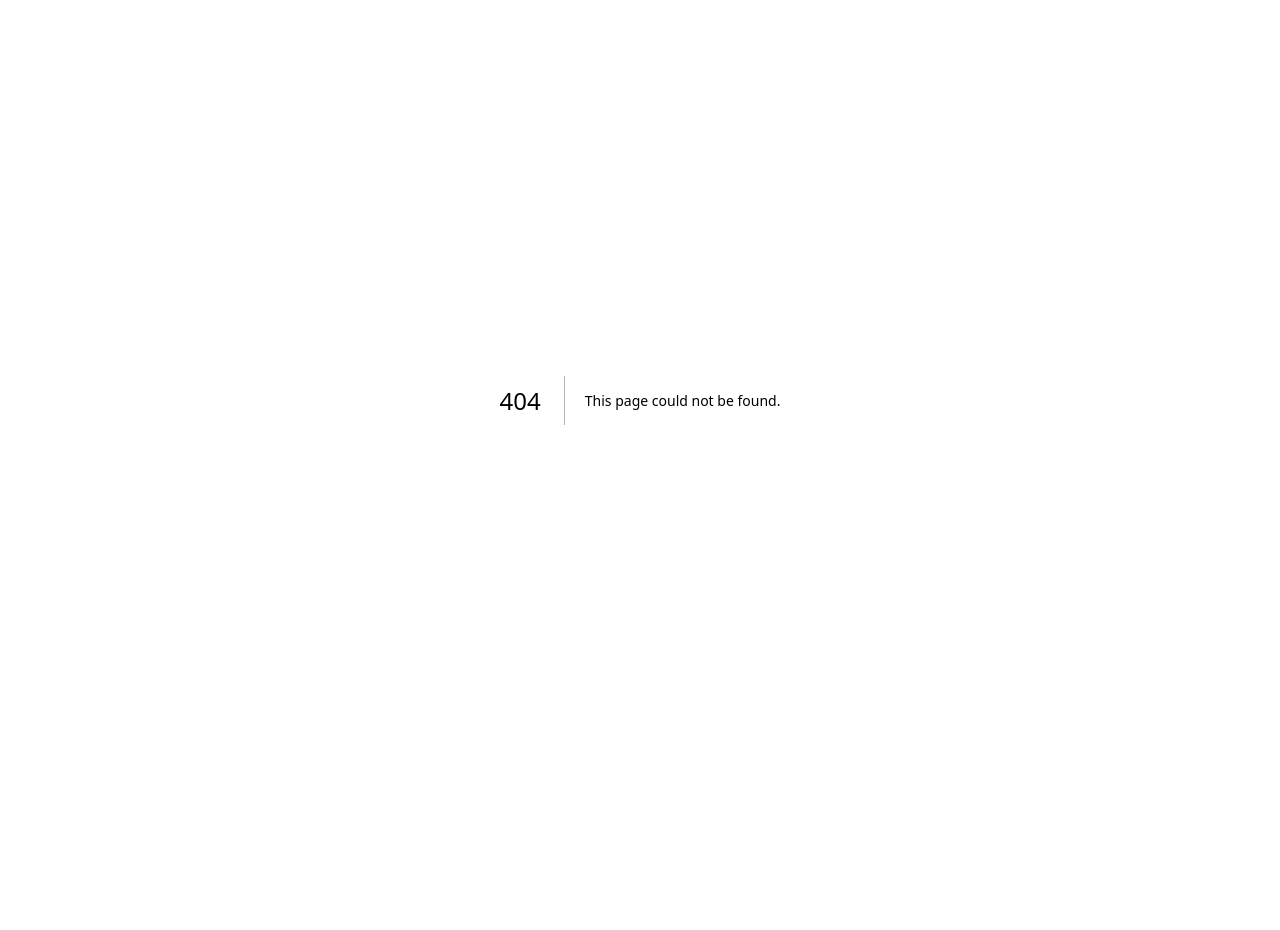
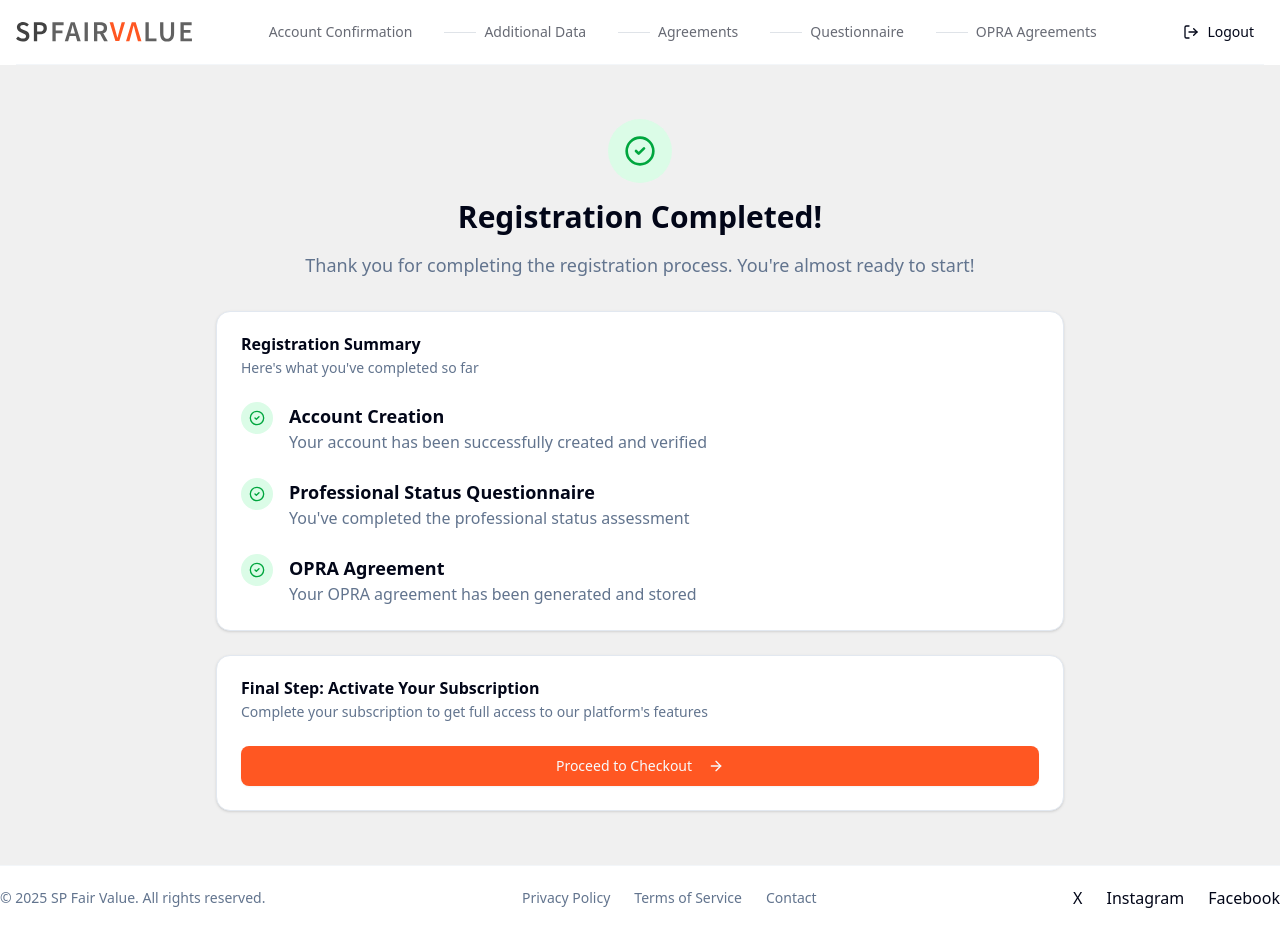
Before and after one commit to vito8916/spfv, a Next.js app: page /registration-completed in a window 1280 px wide. Before the commit this address had no page. Before the commit the page ends 800 px from the top, so only its background shows below. Built offline with nearby package versions, Linux system fonts and the light colour scheme; no server answers.

Commit message:
feat: Refactor account confirmation page to initialize registration progress and handle errors; add new registration completed page with checkout functionality and PDF download option

```diff
--- a/app/(registration-flow)/(routes)/account-confirmation/page.tsx
+++ b/app/(registration-flow)/(routes)/account-confirmation/page.tsx
@@ -9,6 +9,8 @@ import { Label } from "@/components/ui/label";
 import { PricingSkeleton } from '@/components/skeletons/pricing-skeleton';
 import { useRouter } from 'next/navigation';
 import { updateRegistrationProgress } from '@/app/actions/registration';
+import { toast } from 'sonner';
+
 type Plan = {
     id: string;
     name: string;
@@ -27,10 +29,15 @@ const AccountConfirmationPage = () => {
     const [error, setError] = useState<string | null>(null);
 
     useEffect(() => {
-        const fetchPlans = async () => {
+        const initializePage = async () => {
             try {
                 setIsLoading(true);
                 setError(null);
+
+                // Initialize registration progress
+                await updateRegistrationProgress('account_confirmation');
+
+                // Fetch plans
                 const response = await fetch('/api/stripe/subscription-plans');
 
                 if (!response.ok) {
@@ -53,7 +60,6 @@ const AccountConfirmationPage = () => {
                     const defaultPlan = data.find((plan: Plan) =>
                         plan.name.toLowerCase().includes('fund-market maker plan')
                     );
-                    // If Fund-Market Maker plan not found, fallback to middle plan
                     if (defaultPlan) {
                         setSelectedPlan(defaultPlan.price_id);
                     } else if (data.length > 0) {
@@ -62,27 +68,33 @@ const AccountConfirmationPage = () => {
                     }
                 }
             } catch (error) {
-                console.error('Error fetching plans:', error);
+                console.error('Error initializing page:', error);
                 setError(error instanceof Error ? error.message : 'Failed to load pricing plans');
             } finally {
                 setIsLoading(false);
             }
         };
-        fetchPlans();
+
+        initializePage();
     }, []);
 
     const handleContinue = async () => {
-        // Save selected plan to localStorage for the signup process
-        localStorage.setItem('selectedPlan', selectedPlan);
+        try {
+            // Save selected plan to localStorage for the signup process
+            localStorage.setItem('selectedPlan', selectedPlan);
 
-        // Update registration progress
-        const progressResult = await updateRegistrationProgress('account_confirmation');
-        if (!progressResult.success) {
-            throw new Error(progressResult.error);
+            // Update registration progress to move to next step
+            const progressResult = await updateRegistrationProgress('additional_data');
+            if (!progressResult?.success) {
+                throw new Error(progressResult?.error || 'Failed to create registration progress');
+            }
+
+            // Redirect to additional data page
+            router.push('/additional-data');
+        } catch (error) {
+            console.error('Error continuing to next step:', error);
+            toast.error(error instanceof Error ? error.message : 'Failed to proceed to next step');
         }
-
-        // Redirect to additional data page
-        router.push('/additional-data');
     };
 
     // Format price helper function
--- a/app/(registration-flow)/(routes)/opra-agreements/page.tsx
+++ /dev/null
@@ -1,24 +0,0 @@
-import { ShieldCheck } from "lucide-react";
-import React from "react";
-import OpraForm from "@/components/registration-flow/opra-form";
-export default function OpraAgreementsPage() {
-  return (
-    <div className="container max-w-4xl mx-auto p-6">
-      <div className="text-center mb-8">
-        <div className="flex justify-center mb-4">
-          <div className="h-12 w-12 rounded-full bg-primary/10 flex items-center justify-center">
-            <ShieldCheck className="h-6 w-6 text-primary" />
-          </div>
-        </div>
-        <h1 className="text-3xl font-bold mb-2">OPRA Agreements</h1>
-        <p className="text-muted-foreground">
-          Here are the Agreements you should accept in order to access the data
-          you have requested. We&apos;ll share this ata with the corresponding
-          exchanges. We won&apos;t use it for any other purposes but reporting
-          to these exchanges.
-        </p>
-      </div>
-      <OpraForm />
-    </div>
-  );
-}
--- /dev/null
+++ b/app/(registration-flow)/(routes)/registration-completed/page.tsx
@@ -0,0 +1,200 @@
+"use client";
+
+import { Button } from "@/components/ui/button";
+import {
+  Card,
+  CardContent,
+  CardDescription,
+  CardHeader,
+  CardTitle,
+} from "@/components/ui/card";
+import { CheckCircle2, ArrowRight, FileDown } from "lucide-react";
+import { useState, useEffect } from "react";
+import { toast } from "sonner";
+import { createClient } from "@/utils/supabase/client";
+import { useRouter } from "next/navigation";
+import { updateRegistrationProgress } from "@/app/actions/registration";
+
+export default function RegistrationCompleted() {
+  const [isLoading, setIsLoading] = useState(false);
+  const [pdfUrl, setPdfUrl] = useState<string | null>(null);
+  const supabase = createClient();
+  const router = useRouter();
+
+  useEffect(() => {
+    // Retrieve PDF URL from localStorage if available
+    const storedPdfUrl = localStorage.getItem("opra_pdf_url");
+    if (storedPdfUrl) {
+      setPdfUrl(storedPdfUrl);
+    }
+  }, []);
+
+  const handleCheckout = async () => {
+    try {
+      setIsLoading(true);
+
+      // Get current user
+      const { data: { user } } = await supabase.auth.getUser();
+      if (!user) {
+        throw new Error("No authenticated user found");
+      }
+
+      // Get the selected plan from localStorage
+      const priceId = localStorage.getItem("selectedPlan");
+      if (!priceId) {
+        toast.error("Please select a subscription plan first");
+        router.push("/account-confirmation");
+        return;
+      }
+
+      // Create checkout session
+      const response = await fetch("/api/stripe/create-checkout-session", {
+        method: "POST",
+        headers: {
+          "Content-Type": "application/json",
+        },
+        body: JSON.stringify({ priceId }),
+      });
+
+      const data = await response.json();
+
+      if (!response.ok) {
+        throw new Error(data.error || "Failed to create checkout session");
+      }
+
+      // Update registration progress
+      const progressResult = await updateRegistrationProgress("registration_completed");
+      if (!progressResult.success) {
+        console.error("Failed to update registration progress:", progressResult.error);
+        // Continue with checkout even if progress update fails
+      }
+
+      // Show success message before redirect
+      toast.success("Redirecting to secure payment page...");
+
+      // Redirect to Stripe Checkout
+      window.location.href = data.url;
+    } catch (error) {
+      console.error("Checkout error:", error);
+      toast.error(
+        error instanceof Error
+          ? error.message
+          : "Failed to initiate checkout. Please try again."
+      );
+    } finally {
+      setIsLoading(false);
+    }
+  };
+
+  const handleDownloadPdf = () => {
+    if (pdfUrl) {
+      window.open(pdfUrl, "_blank");
+    } else {
+      toast.error("PDF URL not found. Please try again later.");
+    }
+  };
+
+  return (
+      <div className="container max-w-4xl mx-auto p-6">
+      {/* Success Message */}
+      <div className="text-center mb-8">
+        <div className="h-16 w-16 rounded-full bg-green-100 flex items-center justify-center mx-auto mb-4">
+          <CheckCircle2 className="h-8 w-8 text-green-600" />
+        </div>
+        <h1 className="text-3xl font-bold mb-4">Registration Completed!</h1>
+        <p className="text-muted-foreground text-lg">
+          Thank you for completing the registration process. You&apos;re almost ready to start!
+        </p>
+      </div>
+
+      <Card className="mt-6">
+        <CardHeader>
+          <CardTitle>Registration Summary</CardTitle>
+          <CardDescription>
+            Here&apos;s what you&apos;ve completed so far
+          </CardDescription>
+        </CardHeader>
+        <CardContent className="space-y-6">
+          <div className="space-y-6">
+            <div className="flex items-start space-x-4">
+              <div className="h-8 w-8 rounded-full bg-green-100 flex items-center justify-center flex-shrink-0">
+                <CheckCircle2 className="h-4 w-4 text-green-600" />
+              </div>
+              <div>
+                <h3 className="font-semibold text-lg">Account Creation</h3>
+                <p className="text-muted-foreground">
+                  Your account has been successfully created and verified
+                </p>
+              </div>
+            </div>
+
+            <div className="flex items-start space-x-4">
+              <div className="h-8 w-8 rounded-full bg-green-100 flex items-center justify-center flex-shrink-0">
+                <CheckCircle2 className="h-4 w-4 text-green-600" />
+              </div>
+              <div>
+                <h3 className="font-semibold text-lg">Professional Status Questionnaire</h3>
+                <p className="text-muted-foreground">
+                  You&apos;ve completed the professional status assessment
+                </p>
+              </div>
+            </div>
+
+            <div className="flex items-start space-x-4">
+              <div className="h-8 w-8 rounded-full bg-green-100 flex items-center justify-center flex-shrink-0">
+                <CheckCircle2 className="h-4 w-4 text-green-600" />
+              </div>
+              <div className="flex-grow">
+                <div className="flex items-center justify-between">
+                  <div>
+                    <h3 className="font-semibold text-lg">OPRA Agreement</h3>
+                    <p className="text-muted-foreground">
+                      Your OPRA agreement has been generated and stored
+                    </p>
+                  </div>
+                  {pdfUrl && (
+                    <Button
+                      variant="outline"
+                      size="sm"
+                      onClick={handleDownloadPdf}
+                      className="flex items-center gap-2"
+                    >
+                      <FileDown className="h-4 w-4" />
+                      Download PDF
+                    </Button>
+                  )}
+                </div>
+              </div>
+            </div>
+          </div>
+        </CardContent>
+      </Card>
+
+      <Card className="mt-6">
+        <CardHeader>
+          <CardTitle>Final Step: Activate Your Subscription</CardTitle>
+          <CardDescription>
+            Complete your subscription to get full access to our platform&apos;s features
+          </CardDescription>
+        </CardHeader>
+        <CardContent>
+          <Button
+            onClick={handleCheckout}
+            disabled={isLoading}
+            className="w-full"
+            size="lg"
+          >
+            {isLoading ? (
+              "Processing..."
+            ) : (
+              <>
+                Proceed to Checkout
+                <ArrowRight className="ml-2 h-4 w-4" />
+              </>
+            )}
+          </Button>
+        </CardContent>
+      </Card>
+    </div>
+  );
+}
```
